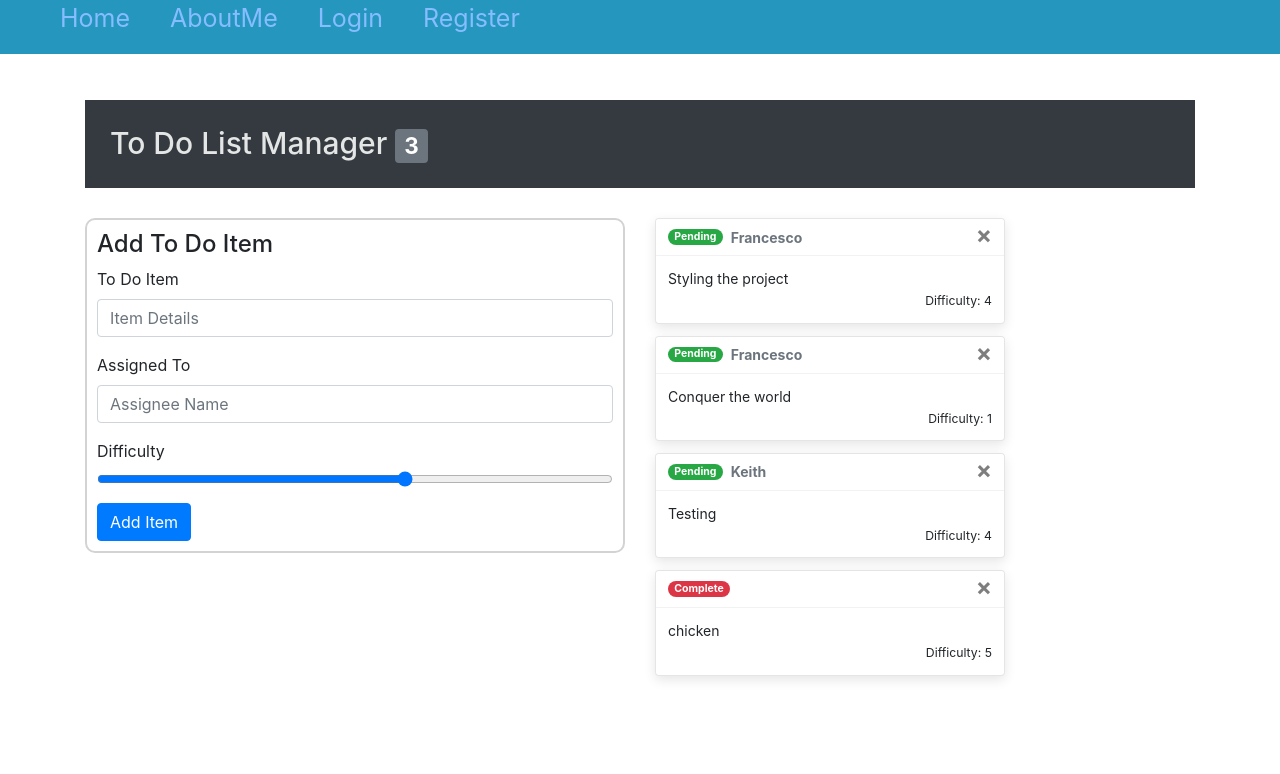
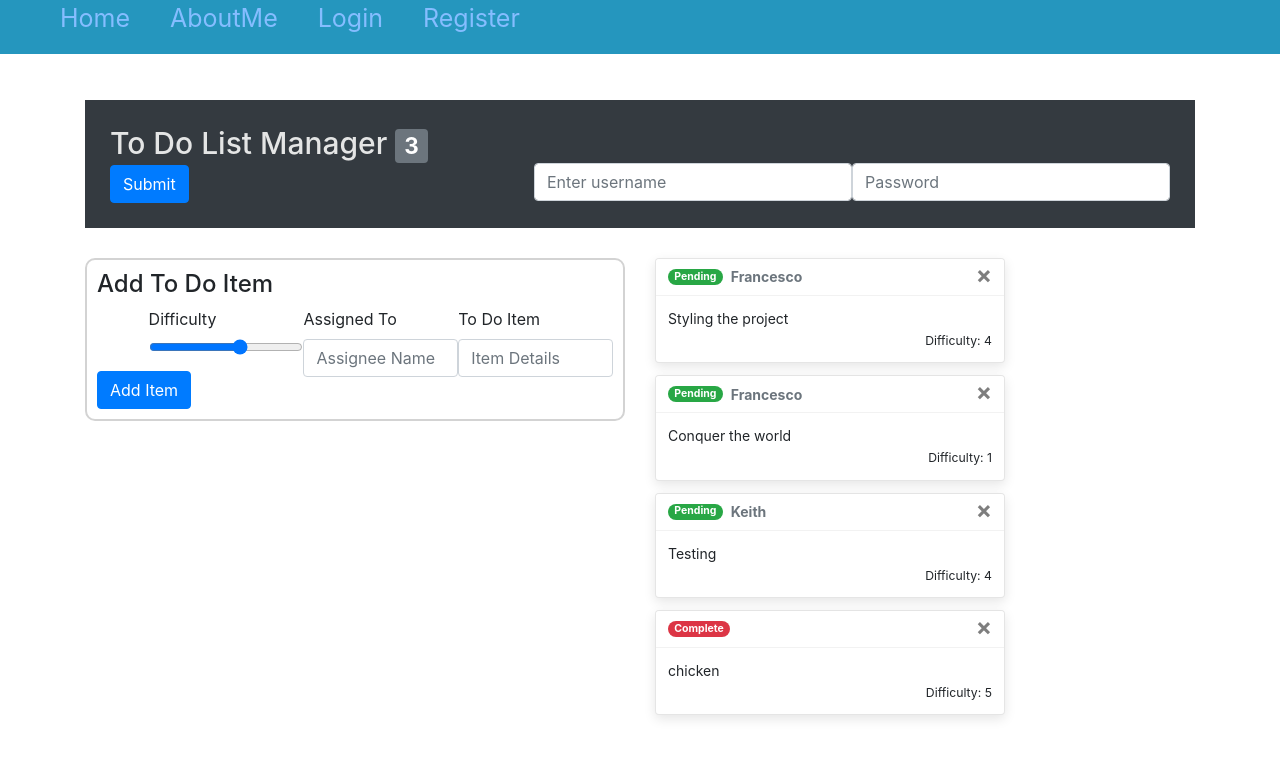
Before and after one commit to jmcia2020/ReactToDo, a React (Create React App) app: page / in a window 1280 px wide. Shown: the top 774 px of the page. Built offline with nearby package versions, Linux system fonts and the light colour scheme.

Commit message:
moved password form to to manager. attempted to style

```diff
--- a/src/App.css
+++ b/src/App.css
@@ -29,6 +29,23 @@
   background-color: #343A40;
 }
 
+.form-group {
+  float: right;
+  width: 30%
+}
+
+.input {
+  padding: 6px;
+  margin-top: 8px;
+  font-size: 10px;
+  border: none;
+  width: 60px;
+}
+
+.form-group button{
+
+}
+
 .todo-form {
   border: 2px lightgray solid;
   border-radius: 10px;
--- a/src/Home.js
+++ b/src/Home.js
@@ -62,6 +62,16 @@
           <Col>
             <h1>
               To Do List Manager <Badge variant="secondary">{incompleteCount}</Badge>
+              <form>
+
+              <div class="form-group">
+                <input type="password" class="form-control" id="InputPassword" placeholder="Password"></input>
+              </div>
+              <div class="form-group">
+                <input type="text" class="form-control" id="username" aria-describedby="username" placeholder="Enter username"></input>
+              </div>
+              <button type="submit" class="btn btn-primary">Submit</button>
+            </form>
             </h1>
           </Col>
         </Row>
```
